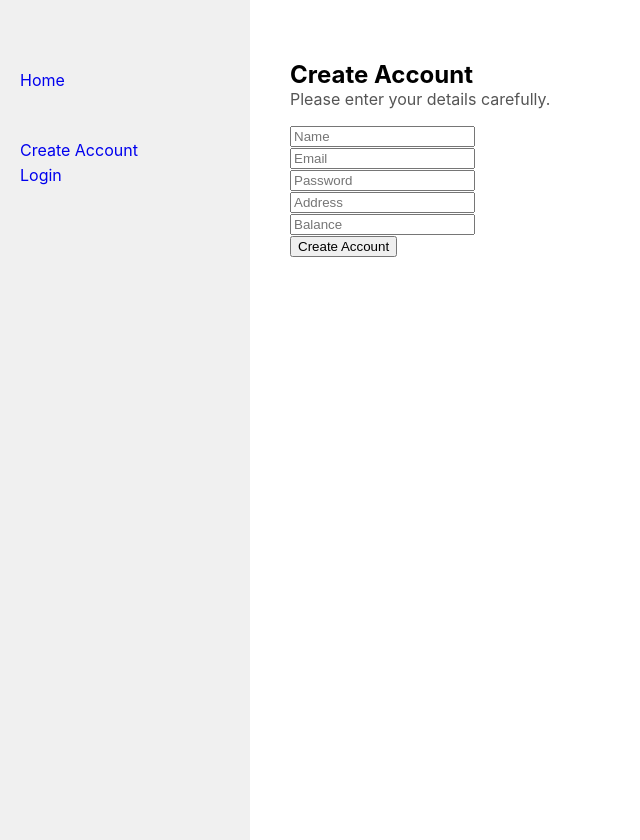
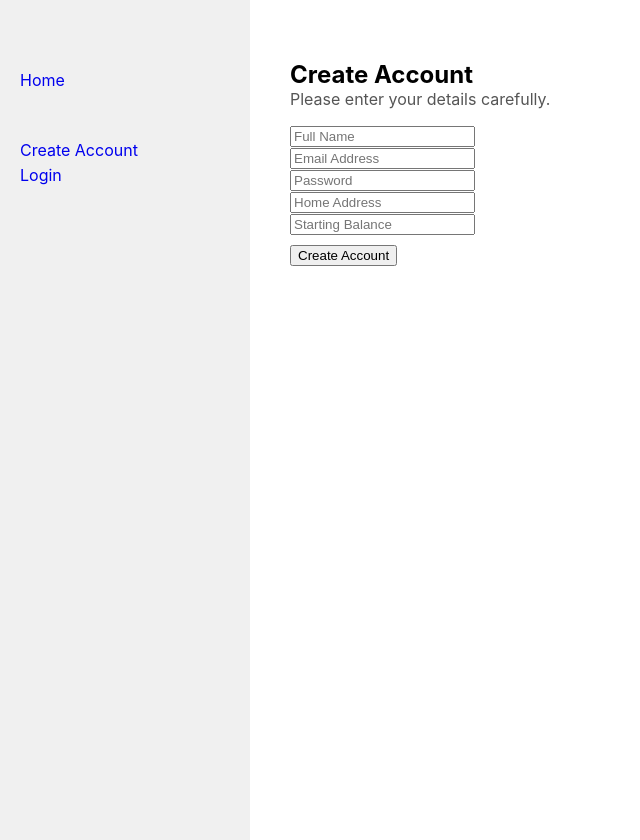
Before and after one commit to Desmond4343x/banking-app, a React (Create React App) app in the folder frontend/: page /createAccount in a window 1280 px wide. Shown: the whole page, without its empty margins (0-640 px from the left). Built offline with nearby package versions, Linux system fonts and the light colour scheme; no server answers.

Commit message:
login delay handling

```diff
--- a/frontend/src/CreateAccount.js
+++ b/frontend/src/CreateAccount.js
@@ -14,6 +14,7 @@ const CreateAccount = () => {
 
   const [message, setMessage] = useState('');
   const [isError, setIsError] = useState(false);
+  const [loading, setLoading] = useState(false);
 
   const handleChange = (e) => {
     const { name, value } = e.target;
@@ -23,15 +24,26 @@ const CreateAccount = () => {
     }));
   };
 
+  const isValidEmail = (email) => /^\S+@\S+\.\S+$/.test(email);
+
   const handleSubmit = async (e) => {
     e.preventDefault();
     setMessage('');
-
+    setIsError(false);
+    setLoading(true);
 
     const isAnyEmpty = Object.values(formData).some(value => value.trim() === '');
     if (isAnyEmpty) {
       setIsError(true);
       setMessage('All fields are required.');
+      setLoading(false);
+      return;
+    }
+
+    if (!isValidEmail(formData.accountHolderEmailAddress.trim())) {
+      setIsError(true);
+      setMessage('Please enter a valid email address.');
+      setLoading(false);
       return;
     }
 
@@ -39,7 +51,7 @@ const CreateAccount = () => {
       const res = await axios.post(`${api}/bank`, formData);
       const createdId = res.data.accountId;
       setIsError(false);
-      setMessage(`Verification Mail has been sent to your Email Address. Your Account ID is ${createdId}.`);
+      setMessage(`Verification mail has been sent to your email address. Your Account ID is ${createdId}.`);
     } catch (err) {
       console.error(err);
       setIsError(true);
@@ -48,6 +60,8 @@ const CreateAccount = () => {
       } else {
         setMessage('Error creating account. Please check your input or try again later.');
       }
+    } finally {
+      setLoading(false);
     }
   };
 
@@ -60,12 +74,12 @@ const CreateAccount = () => {
       <form onSubmit={handleSubmit}>
         <input
           name="accountHolderName"
-          placeholder="Name"
+          placeholder="Full Name"
           onChange={handleChange}
         /><br />
         <input
           name="accountHolderEmailAddress"
-          placeholder="Email"
+          placeholder="Email Address"
           onChange={handleChange}
         /><br />
         <input
@@ -76,16 +90,18 @@ const CreateAccount = () => {
         /><br />
         <input
           name="accountHolderAddress"
-          placeholder="Address"
+          placeholder="Home Address"
           onChange={handleChange}
         /><br />
         <input
           name="balance"
           type="number"
-          placeholder="Balance"
+          placeholder="Starting Balance"
           onChange={handleChange}
         /><br />
-        <button type="submit">Create Account</button>
+        <button type="submit" disabled={loading} style={{ marginTop: '10px' }}>
+          {loading ? 'Loading...' : 'Create Account'}
+        </button>
         {message && (
           <p style={{
             color: isError ? 'red' : 'green',
--- a/frontend/src/Login.js
+++ b/frontend/src/Login.js
@@ -9,6 +9,7 @@ const Login = ({ setIsLoggedIn }) => {
   const [message, setMessage] = useState("");
   const [isError, setIsError] = useState(false);
   const [useEmailLogin, setUseEmailLogin] = useState(false);
+  const [loading, setLoading] = useState(false);
   const navigate = useNavigate();
 
   const isValidEmail = (email) => /^\S+@\S+\.\S+$/.test(email);
@@ -16,16 +17,20 @@ const Login = ({ setIsLoggedIn }) => {
   const handleLogin = async (e) => {
     e.preventDefault();
     setMessage("");
+    setIsError(false);
+    setLoading(true);
 
     if (idOrEmail.trim() === "" || password.trim() === "") {
       setIsError(true);
       setMessage("Both fields are required.");
+      setLoading(false);
       return;
     }
 
     if (useEmailLogin && !isValidEmail(idOrEmail.trim())) {
       setIsError(true);
       setMessage("Please enter a valid email address.");
+      setLoading(false);
       return;
     }
 
@@ -45,22 +50,30 @@ const Login = ({ setIsLoggedIn }) => {
     } catch (error) {
       console.error("Login failed:", error);
       setIsError(true);
-
-      const detailMessage = error?.response?.data?.detail || "Invalid credentials. Please try again.";
+      const detailMessage =
+        error?.response?.data?.detail || "Invalid credentials. Please try again.";
       setMessage(detailMessage);
+    } finally {
+      setLoading(false);
     }
   };
 
   const handleForgotPassword = async () => {
+    setMessage("");
+    setIsError(false);
+    setLoading(true);
+
     if (idOrEmail.trim() === "") {
       setIsError(true);
       setMessage("Please enter your Account ID or Email first.");
+      setLoading(false);
       return;
     }
 
     if (useEmailLogin && !isValidEmail(idOrEmail.trim())) {
       setIsError(true);
       setMessage("Please enter a valid email address.");
+      setLoading(false);
       return;
     }
 
@@ -75,9 +88,11 @@ const Login = ({ setIsLoggedIn }) => {
     } catch (error) {
       console.error("Forgot password failed:", error);
       setIsError(true);
-
-      const detailMessage = error?.response?.data?.detail || "Failed to send temporary password.";
+      const detailMessage =
+        error?.response?.data?.detail || "Failed to send temporary password.";
       setMessage(detailMessage);
+    } finally {
+      setLoading(false);
     }
   };
 
@@ -85,12 +100,12 @@ const Login = ({ setIsLoggedIn }) => {
     <div style={{ padding: "20px" }}>
       <h2 style={{ marginBottom: "0" }}>Login</h2>
       <p style={{ marginTop: "0", fontSize: "16px", color: "#555" }}>
-        Please enter your {useEmailLogin ? "Email" : "Account ID"} and password.
+        Please enter your {useEmailLogin ? "Email Address" : "Account ID"} and password.
       </p>
       <form onSubmit={handleLogin}>
         <input
           type={useEmailLogin ? "email" : "text"}
-          placeholder={useEmailLogin ? "Email" : "Account ID"}
+          placeholder={useEmailLogin ? "Email Address" : "Account ID"}
           value={idOrEmail}
           onChange={(e) => {
             const value = e.target.value;
@@ -109,7 +124,9 @@ const Login = ({ setIsLoggedIn }) => {
           onChange={(e) => setPassword(e.target.value)}
         />
         <br />
-        <button type="submit">Login</button>
+        <button type="submit" disabled={loading}>
+          {loading ? "Loading..." : "Login"}
+        </button>
         <button
           type="button"
           style={{
@@ -121,6 +138,7 @@ const Login = ({ setIsLoggedIn }) => {
             cursor: "pointer",
           }}
           onClick={handleForgotPassword}
+          disabled={loading}
         >
           Forgot Password?
         </button>
@@ -133,6 +151,7 @@ const Login = ({ setIsLoggedIn }) => {
             setIdOrEmail("");
             setMessage("");
           }}
+          disabled={loading}
         >
           {useEmailLogin ? "Use Account ID instead" : "Use Email instead"}
         </button>
@@ -140,8 +159,8 @@ const Login = ({ setIsLoggedIn }) => {
           <p
             style={{
               color: isError ? "red" : "green",
+              fontSize:"14px",
               marginTop: "10px",
-              fontSize: "14px",
             }}
           >
             {message}
```
Also changed, not shown: 1 other file (tests, documents, lock files or other folders).
